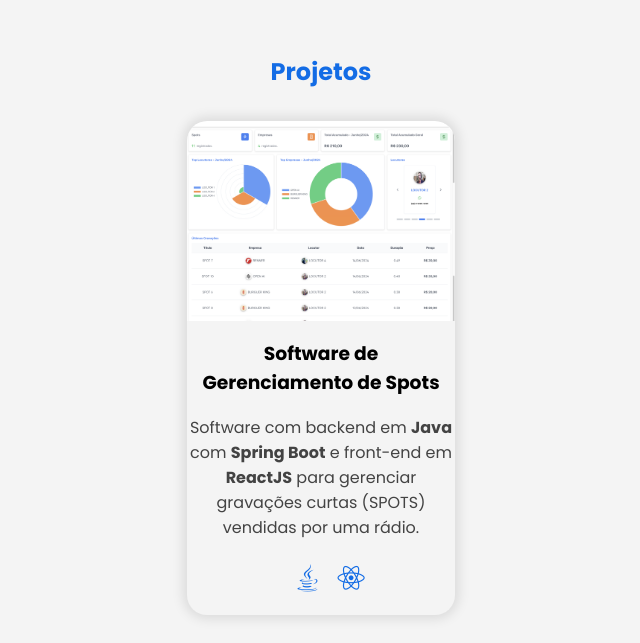
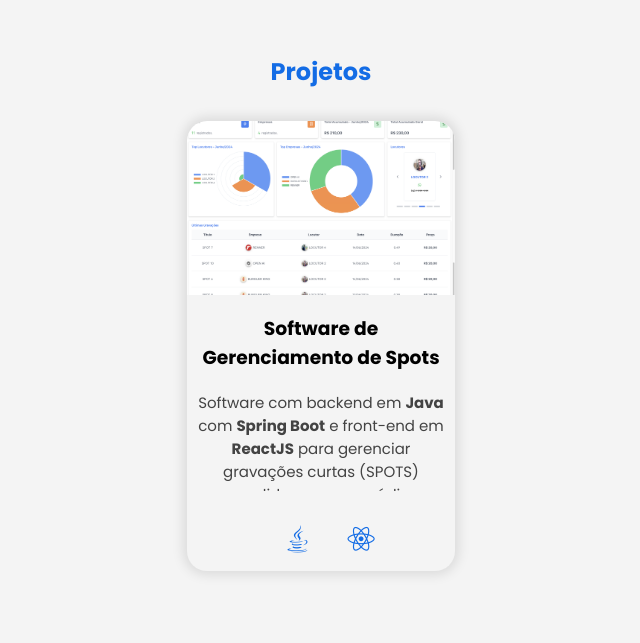
Before and after one commit to lucasrznd/my-portfolio, a plain HTML site: page index.html in a window 1280 px wide. Shown: the part 1505-2148 px from the top of the page, without its empty margins (319-959 px from the left). After the commit the page ends 2104 px from the top, so only its background shows below. Drawn offline with Linux system fonts and the light colour scheme.

Commit message:
feat: alterar css do card de projetos

```diff
--- a/index.html
+++ b/index.html
@@ -178,7 +178,7 @@
                         vendidas por uma rádio.
                     </span>
 
-                    <div class="project-price">
+                    <div class="project-footer">
                         <div class="github-links">
                             <a href="https://github.com/lucasrznd/api-gspot" target="_blank">
                                 <i class="fa-brands fa-java"></i>
--- a/src/css/projects.css
+++ b/src/css/projects.css
@@ -16,10 +16,12 @@
 .project {
     display: flex;
     flex-direction: column;
+    justify-content: space-between;
     align-items: center;
     border-radius: 20px;
     gap: 18px;
     width: 25%;
+    height: 450px; /* Define uma altura fixa para os cards */
     padding: 0;
     background-color: var(--color-neutral-0);
     box-shadow: 0px 0px 12px 4px rgba(0, 0, 0, 0.1);
@@ -30,7 +32,7 @@
 .project-image-container {
     position: relative;
     width: 100%;
-    height: 200px;
+    height: 200px; /* Altura fixa para a imagem */
     overflow: hidden;
     border-radius: 20px 20px 0 0;
 }
@@ -86,48 +88,44 @@
     opacity: 1;
 }
 
-.project-heart {
-    position: absolute;
-    background-color: var(--color-primary-6);
-    display: flex;
-    align-items: center;
-    justify-content: center;
-    font-size: 1.563rem;
-    color: var(--color-primary-1);
-    width: 70px;
-    height: 70px;
-    right: -10px;
-    top: -10px;
-    border-radius: 0px 37.5px 0px 42.5px;
-}
-
 .project-title {
     display: flex;
     align-items: center;
     justify-content: center;
     text-align: center;
+    padding: 1px;
 }
 
 .project-description {
+    font-size: 15px;
     color: #434343;
     text-align: center;
+    padding: 0 10px;
+    overflow: hidden;
+    text-overflow: ellipsis; /* Caso o texto seja muito longo, exibe reticências */
+    display: -webkit-box;
+    -webkit-line-clamp: 5; /* Limita a quantidade de linhas */
+    -webkit-box-orient: vertical;
 }
 
 .project-rate i {
     color: var(--color-primary-6);
 }
 
-.project-price {
+.project-footer {
     display: flex;
     align-items: center;
+    justify-content: center;
     gap: 20px;
+    margin-top: auto;
+    padding: 10px 0;
 }
 
 .github-links {
     display: flex;
     align-items: center;
     justify-content: center;
-    margin-bottom: 15px;
+    gap: 20px;
 }
 
 .github-links a {
```
